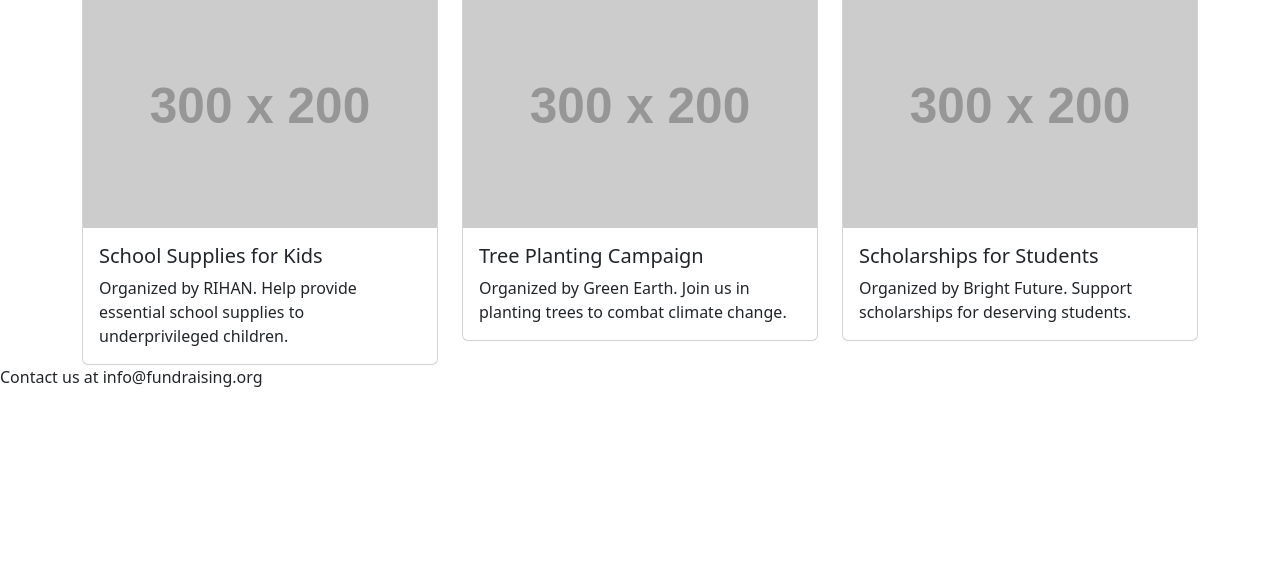
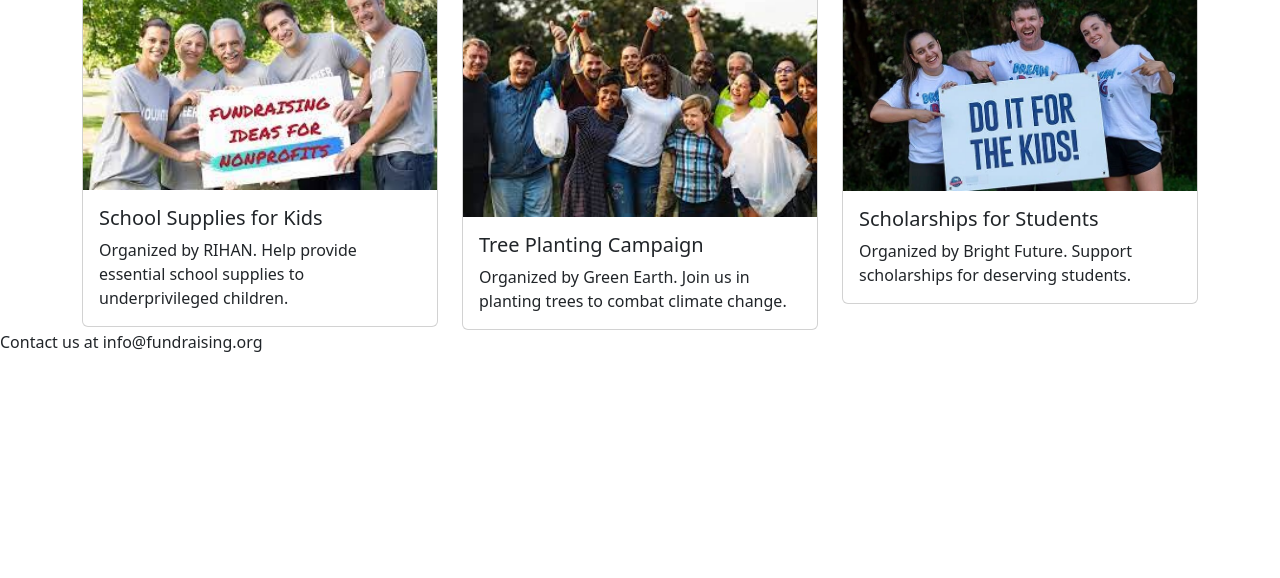
Before and after one commit to MdAnajbinRahman2002/crowdfunding_db, a website: page index.html in a window 1280 px wide. Shown: the part 222-800 px from the top of the page. Drawn offline with nearby package versions, Linux system fonts and the light colour scheme; no server answers; placeholder pictures from the web are drawn by us.

Commit message:
adding images( fifth commit)

```diff
--- a/index.html
+++ b/index.html
@@ -27,7 +27,7 @@
             <div class="row">
                 <div class="col-md-4">
                     <div class="card">
-                        <img src="https://via.placeholder.com/300x200" class="card-img-top" alt="School Supplies for Kids">
+                        <img src="images.jpeg" class="card-img-top" alt="School Supplies for Kids">
                         <div class="card-body">
                             <h5 class="card-title">School Supplies for Kids</h5>
                             <p class="card-text">Organized by RIHAN. Help provide essential school supplies to underprivileged children.</p>
@@ -36,7 +36,7 @@
                 </div>
                 <div class="col-md-4">
                     <div class="card">
-                        <img src="https://via.placeholder.com/300x200" class="card-img-top" alt="Tree Planting Campaign">
+                        <img src="images (1).jpeg" class="card-img-top" alt="Tree Planting Campaign">
                         <div class="card-body">
                             <h5 class="card-title">Tree Planting Campaign</h5>
                             <p class="card-text">Organized by Green Earth. Join us in planting trees to combat climate change.</p>
@@ -45,7 +45,7 @@
                 </div>
                 <div class="col-md-4">
                     <div class="card">
-                        <img src="https://via.placeholder.com/300x200" class="card-img-top" alt="Scholarships for Students">
+                        <img src="do it for the kids.jpg" class="card-img-top" alt="Scholarships for Students">
                         <div class="card-body">
                             <h5 class="card-title">Scholarships for Students</h5>
                             <p class="card-text">Organized by Bright Future. Support scholarships for deserving students.</p>
```
